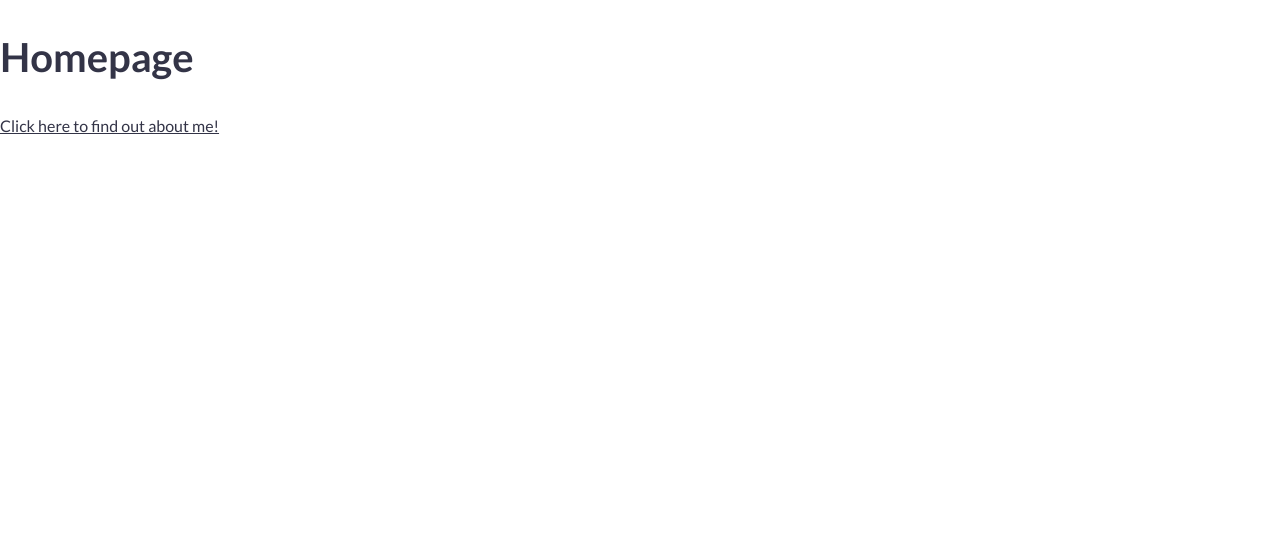
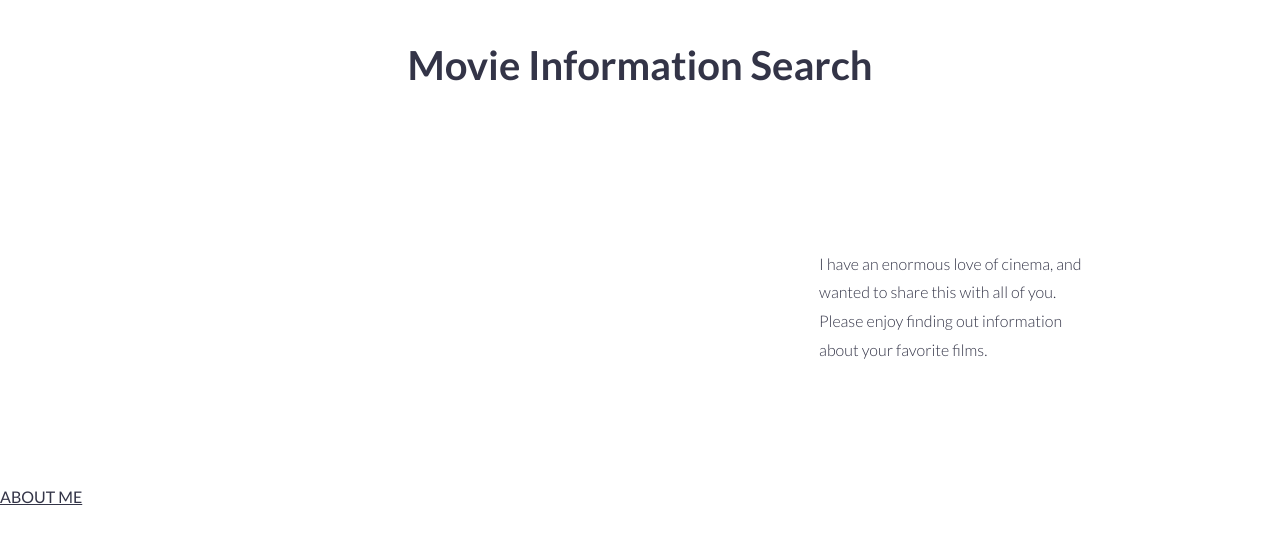
Before and after one commit to salvagebar/portfolio-project-movie, a plain HTML site: page index.html in a window 1280 px wide. Drawn offline with Linux system fonts and the light colour scheme; no server answers.

Commit message:
Added basic grid layout, initial API call for favorite movie

```diff
--- a/index.html
+++ b/index.html
@@ -4,13 +4,30 @@
     <meta charset="UTF-8" />
     <meta http-equiv="X-UA-Compatible" content="IE=edge" />
     <meta name="viewport" content="width=device-width, initial-scale=1.0" />
-    <title>Portfolio Page</title>
+    <title>Movie Information Search</title>
     <script defer src="./main.js"></script>
-    <link rel="stylesheet" href="./style.css">
+    <link rel="stylesheet" href="./style.css" />
   </head>
   <body class="index-body">
-    <h1>Homepage</h1>
-    <a href="./about.html">Click here to find out about me!</a>
-    <p class="fav-Pokemon"></p>
+    <div class="container">
+      <div class="row">
+        <header class="col-12">
+          <h1>Movie Information Search</h1>
+        </header>
+      </div>
+      <div class="row">
+        <div class="col-8">
+          <p class="fav-movie"></p>
+        </div>
+        <div class="col-4 welcome-blurb">
+          <p>
+            I have an enormous love of cinema, and wanted to share this with all
+            of you. Please enjoy finding out information about your favorite
+            films.
+          </p>
+        </div>
+      </div>
+    </div>
+    <a href="./about.html">ABOUT ME</a>
   </body>
 </html>
--- a/main.js
+++ b/main.js
@@ -1,9 +1,9 @@
 const url = "http://www.omdbapi.com/?t=Casablanca&apikey=82153485";
-const p = document.querySelector(".fav-Pokemon");
+const favoriteMovie = document.querySelector(".fav-movie");
 
 fetch(url)
   .then((response) => response.json())
   .then((data) => {
-    p.innerHTML = `My favorite movie is ${data.Title}!<br> <img src="${data.Poster}" alt="${data.Title}">`
+    favoriteMovie.innerHTML = `<p>My favorite movie is ${data.Title}!</p> <img src="${data.Poster}" alt="${data.Title}">`;
     console.log(data);
   });
--- a/style.css
+++ b/style.css
@@ -1,8 +1,3 @@
-/**
-*** SIMPLE GRID
-*** (C) ZACH COLE 2016
-**/
-
 @import url(https://fonts.googleapis.com/css?family=Lato:400,300,300italic,400italic,700,700italic);
 
 /* UNIVERSAL */
@@ -53,7 +48,7 @@ h6 {
 }
 
 p {
-  font-size: 1.125rem;
+  font-size: 1rem;
   font-weight: 200;
   line-height: 1.8;
 }
@@ -251,3 +246,23 @@ p {
     max-width: 60rem;
   }
 }
+
+/* OTHER CSS STYLING */
+
+header {
+  text-align: center;
+}
+
+.fav-movie {
+  text-align: center;
+  align-items: center;
+  justify-content: center;
+}
+
+.fav-movie img {
+  height: 250px;
+}
+
+.welcome-blurb {
+  padding: 10% 0;
+}
```
